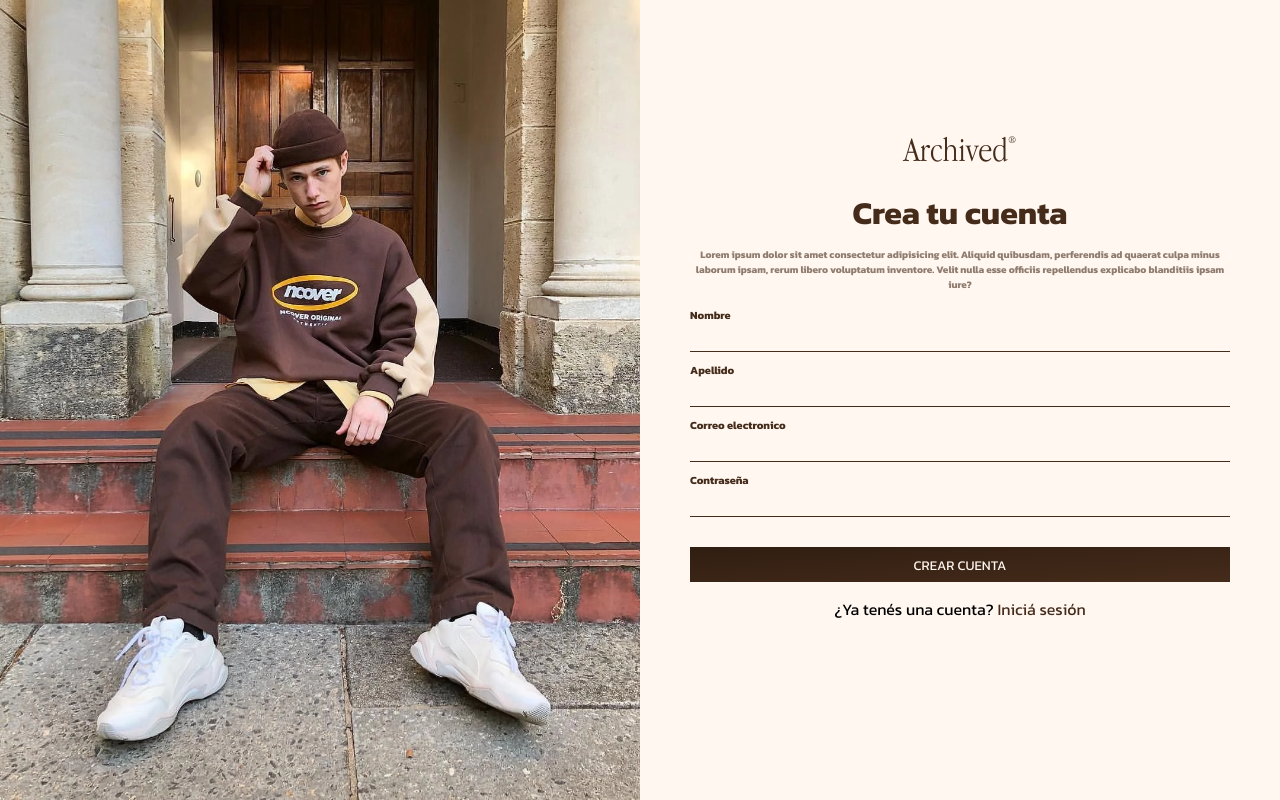
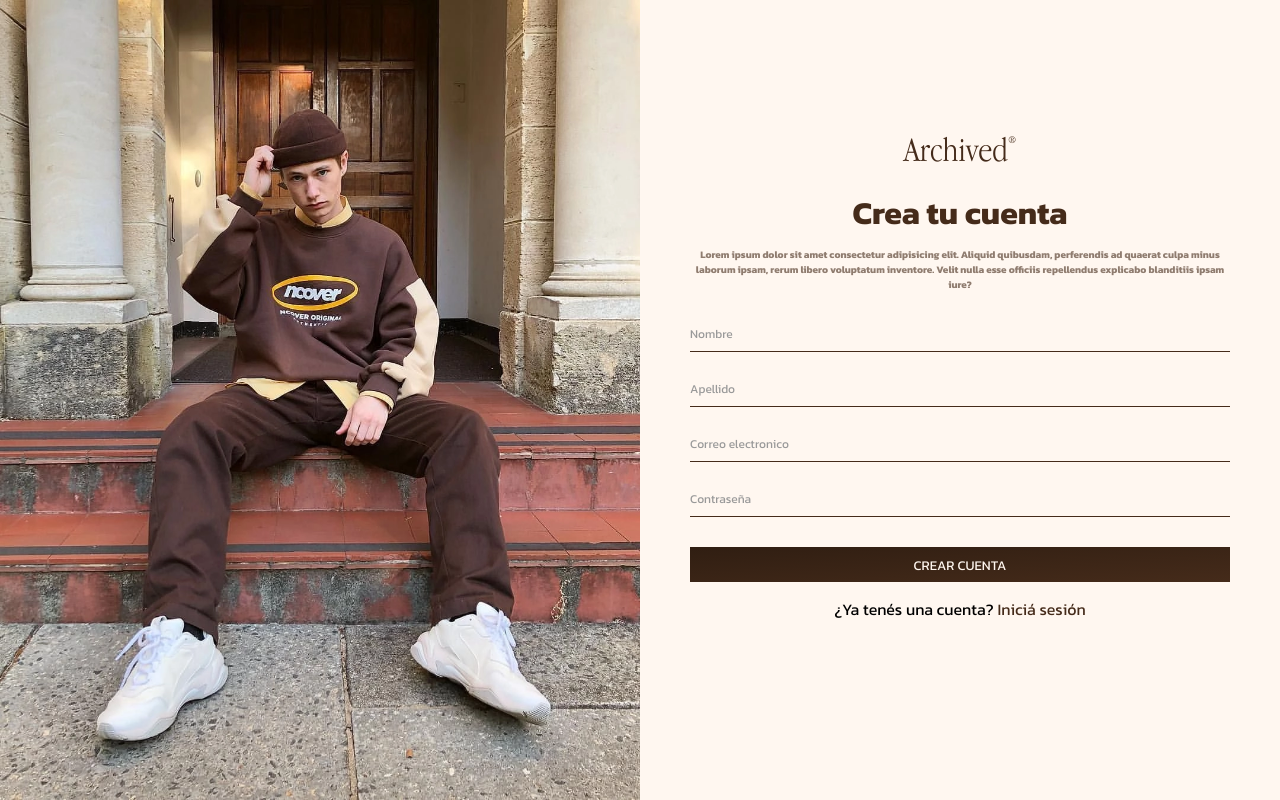
Before and after one commit to Tiagoroodriguez/archived-web, a React (Vite) app in the folder client/: page /register in a window 1280 px wide. Built offline with nearby package versions, Linux system fonts and the light colour scheme.

Commit message:
input fix temporal

```diff
--- a/client/src/components/Input/Input.css
+++ b/client/src/components/Input/Input.css
@@ -1,9 +1,9 @@
-.input-container{
+.input-container {
   position: relative;
   margin-bottom: 15px;
 }
 
-.input{
+.input {
   display: block;
   width: 100%;
   height: 40px;
@@ -18,7 +18,6 @@
   outline: none;
 }
 
-
 .label {
   position: absolute;
   cursor: text;
@@ -31,13 +30,15 @@
   transition: all .3s ease;
 }
 
-.input:focus + label,.input:valid + label {
+.input:focus + .label,
+.input.filled + .label {
   font-size: 11px;
   top: -5px;
   font-weight: bold;
 }
 
-.input:focus + .label, .input:valid + .label {
+.input:focus + .label,
+.input.filled + .label {
   color: var(--color-texto);
 }
 
--- a/client/src/components/Input/Input.jsx
+++ b/client/src/components/Input/Input.jsx
@@ -1,14 +1,21 @@
+import { useState } from 'react';
 import './Input.css';
 
 export default function Input({ type, label, ternaria }) {
+  const [hasContent, setHasContent] = useState(false);
+
+  const handleInputChange = (e) => {
+    setHasContent(e.target.value !== '');
+  };
+
   return (
     <div className='input-container'>
       <input
-        autoComplete='off'
         type={type}
         name={label}
-        className='input'
+        className={`input ${hasContent ? 'filled' : ''}`}
         {...ternaria}
+        onChange={handleInputChange}
       />
       <label
         htmlFor={label}
```
